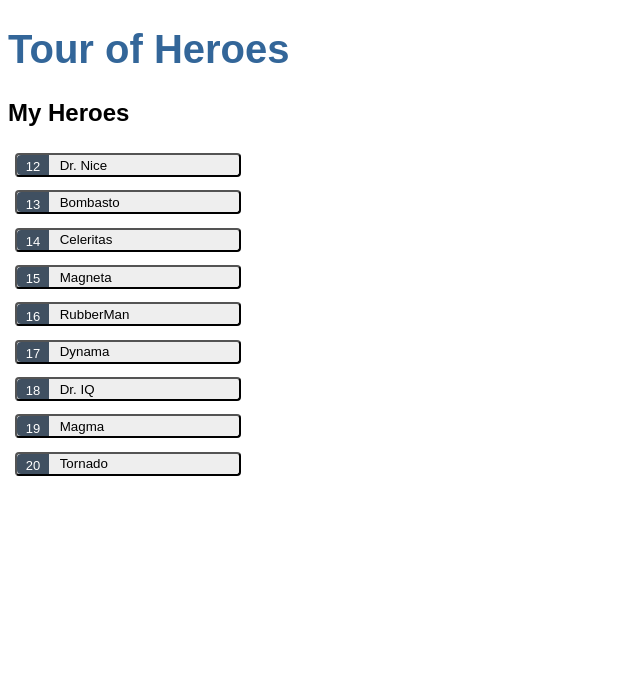
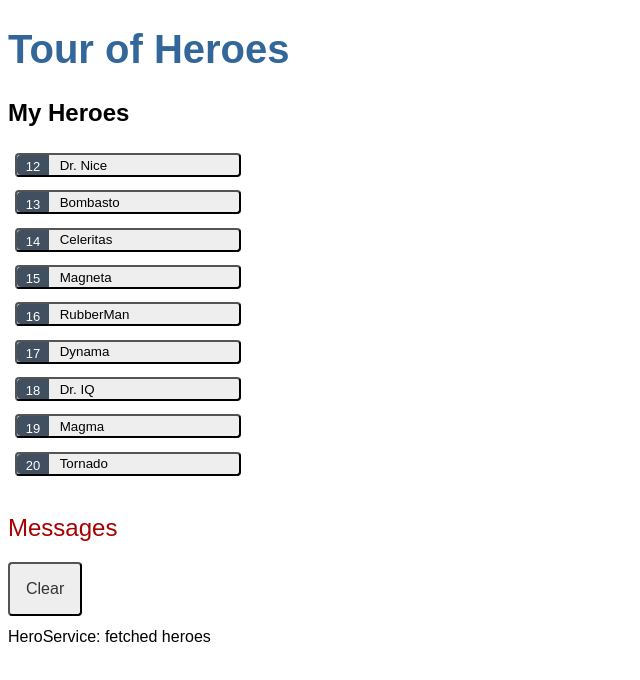
Before and after one commit to Neposyda/angular-tour-of-herous, an Angular app: page / in a window 1280 px wide. Shown: the top 680 px of the page, without its empty margins (0-640 px from the left). Built offline with nearby package versions, Linux system fonts and the light colour scheme.

Commit message:
4 Add services: Message service

```diff
--- a/src/app/app.component.html
+++ b/src/app/app.component.html
@@ -1,2 +1,3 @@
 <h1>{{title}}</h1>
 <app-heroes></app-heroes>
+<app-messages></app-messages>
--- a/src/app/app.module.ts
+++ b/src/app/app.module.ts
@@ -5,10 +5,11 @@
 import { AppComponent } from './app.component';
 import { HeroesComponent } from './components/heroes/heroes.component';
 import { HeroDetailComponent } from './components/hero-detail/hero-detail.component';
+import { MessagesComponent } from "./components/messages/messages.component";
 
 
 @NgModule({
-    declarations: [AppComponent, HeroesComponent, HeroDetailComponent],
+    declarations: [AppComponent, HeroesComponent, HeroDetailComponent, MessagesComponent],
     imports: [BrowserModule, FormsModule],
     providers: [],
     bootstrap: [AppComponent]
--- a/src/app/components/heroes/heroes.component.ts
+++ b/src/app/components/heroes/heroes.component.ts
@@ -4,6 +4,7 @@
 import { IHero } from './types/hero.interface';
 import { HEROES } from './const/mock.heroes';
 import { HeroService } from './services/hero.service';
+import { MessageService } from '../messages/services/message.service';
 
 @Component({
   selector: 'app-heroes',
@@ -16,7 +17,8 @@
   selectedHero?: IHero;
 
   constructor(
-    private readonly heroService: HeroService
+    private readonly heroService: HeroService,
+    private readonly messageService: MessageService
   ) { }
 
   ngOnInit() {
@@ -25,6 +27,7 @@
 
   onSelect(hero: IHero) {
     this.selectedHero = hero;
+    this.messageService.add(`HeroesComponent: Selected hero id=${hero.id}`);
   }
 
   getHeroes(): void {
--- a/src/app/components/heroes/services/hero.service.ts
+++ b/src/app/components/heroes/services/hero.service.ts
@@ -3,16 +3,20 @@
 
 import { IHero } from '../types/hero.interface';
 import { HEROES } from '../const/mock.heroes';
+import { MessageService } from '../../messages/services/message.service';
 
 @Injectable({
   providedIn: 'root'
 })
 export class HeroService {
 
-  constructor() { }
+  constructor(
+    private readonly messageService: MessageService
+  ) { }
 
   getHeroes(): Observable<IHero[]> {
     const heroes = of(HEROES);
+    this.messageService.add('HeroService: fetched heroes');
     return heroes;
   }
 }
--- /dev/null
+++ b/src/app/components/messages/messages.component.css
@@ -0,0 +1,20 @@
+/* MessagesComponent's private CSS styles */
+h2 {
+    color: #A80000;
+    font-family: Arial, Helvetica, sans-serif;
+    font-weight: lighter;
+}
+
+.clear {
+    color: #333;
+    background-color: #eee;
+    margin-bottom: 12px;
+    padding: 1rem;
+    border-radius: 4px;
+    font-size: 1rem;
+}
+
+.clear:hover {
+    color: white;
+    background-color: #42545C;
+}
--- /dev/null
+++ b/src/app/components/messages/messages.component.html
@@ -0,0 +1,5 @@
+<div *ngIf="messageService.messages.length">
+    <h2>Messages</h2>
+    <button type="button" class="clear" (click)="messageService.clear()">Clear</button>
+    <div *ngFor="let message of messageService.messages">{{message}}</div>
+</div>
--- /dev/null
+++ b/src/app/components/messages/services/message.service.ts
@@ -0,0 +1,16 @@
+import { Injectable } from '@angular/core';
+
+@Injectable({
+    providedIn: 'root',
+})
+export class MessageService {
+    messages: string[] = [];
+
+    add(message: string) {
+        this.messages.push(message);
+    }
+
+    clear() {
+        this.messages = [];
+    }
+}
```
Also changed, not shown: src/app/components/messages/messages.component.ts (added, +12 -0 lines).
